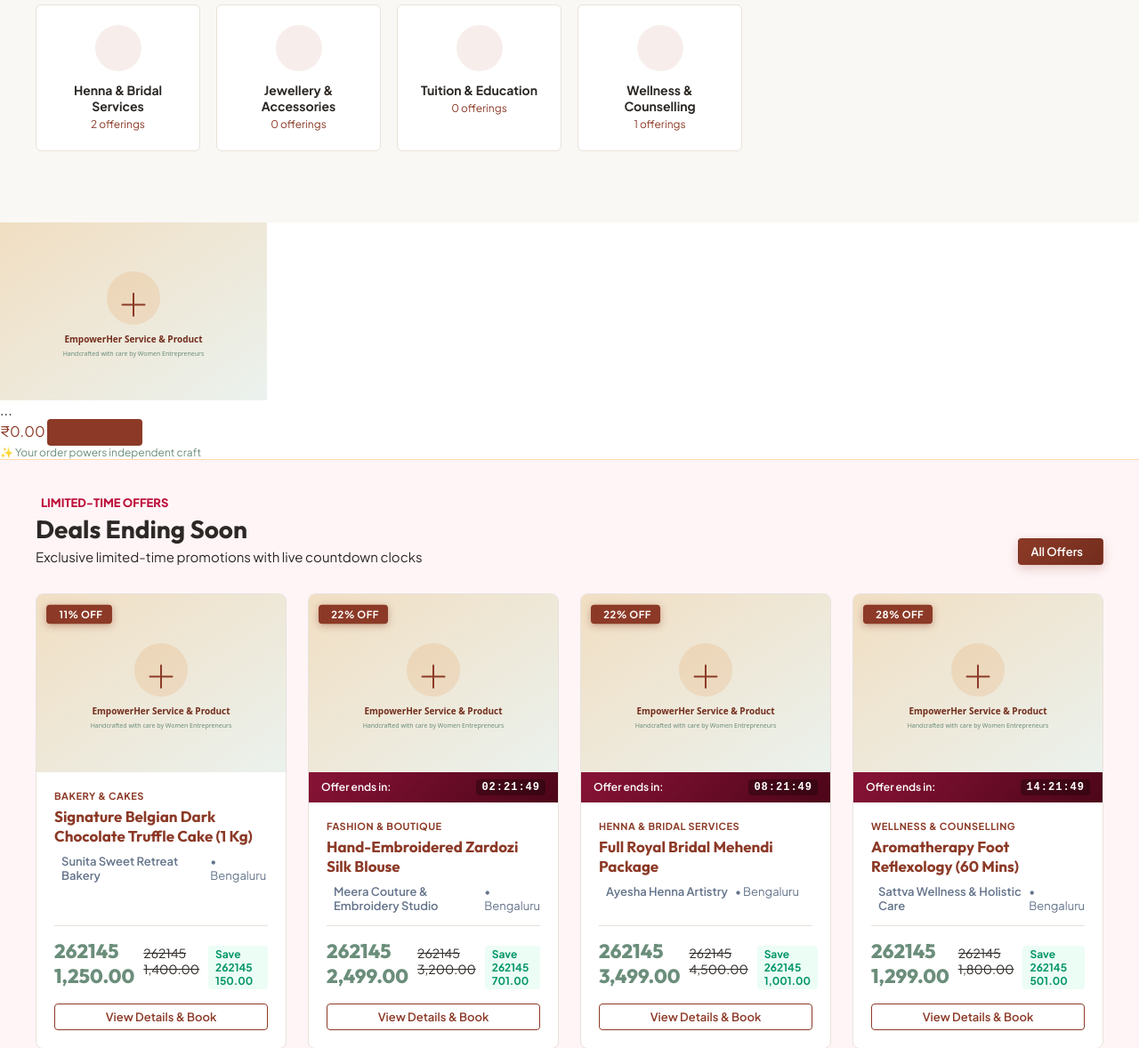
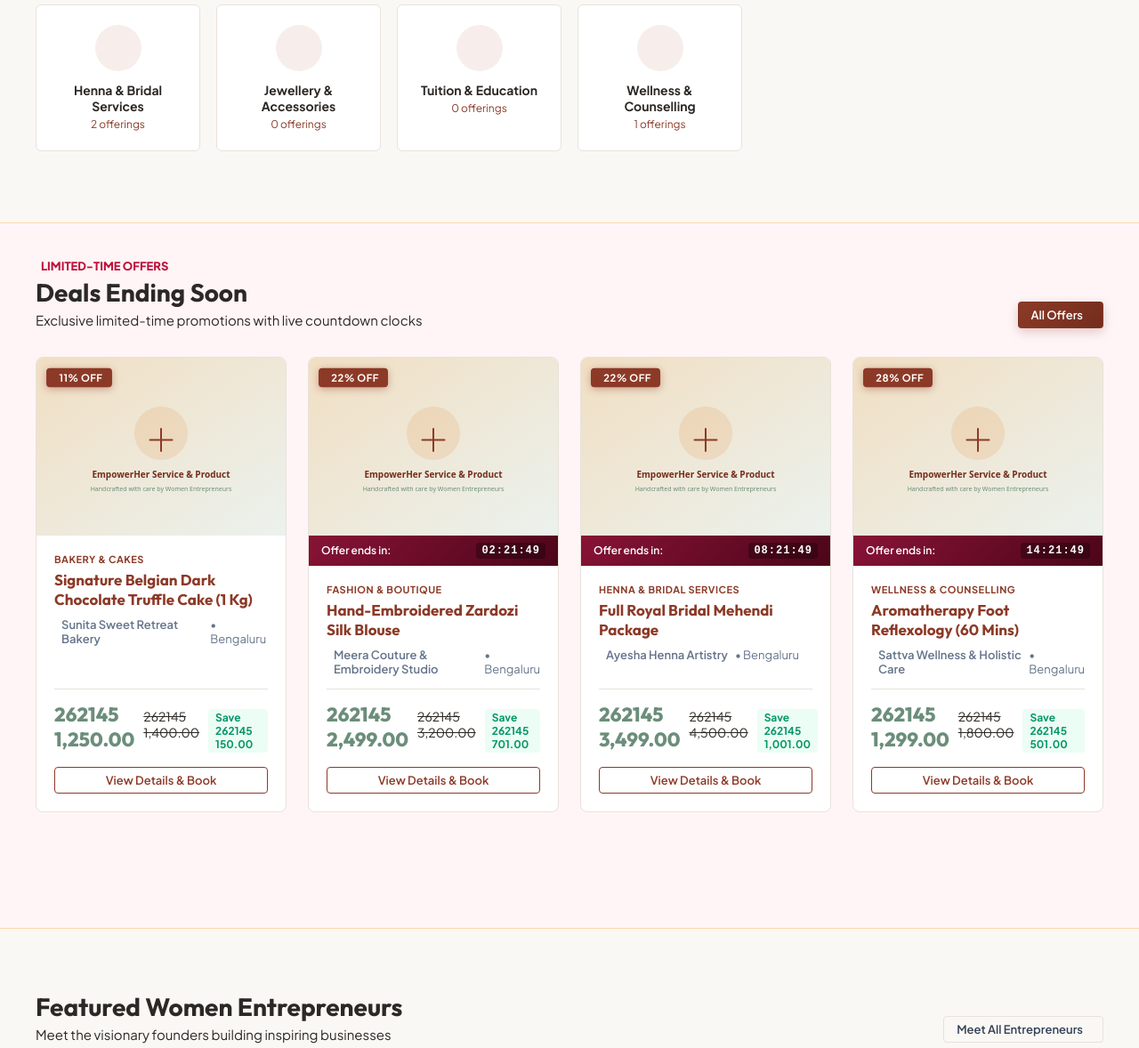
Before and after one commit to waywithin/e-commerce-collab-with-nila, a PHP site: page /e-commerce3/ in a window 1280 px wide. Shown: the part 1358-2536 px from the top of the page at 89% size. Run offline with PHP 8.4, Linux system fonts and the light colour scheme; data comes from the database, SQL or seed files in the repository; data that the repository does not hold is empty; some libraries are stand-ins or nearby versions.

Commit message:
fix: remove homepage PHP warnings

```diff
--- a/index.php
+++ b/index.php
@@ -192,35 +192,6 @@
         </div>
     </div>
 </section>
-
-    <div class="card h-100 border-0 shadow-sm rounded-3 overflow-hidden" style="background-color: var(--color-card-bg);">
-        <img src="<?php echo htmlspecialchars($product['image_url'] ?? 'assets/images/placeholder-product.svg'); ?>" class="card-img-top" alt="<?php echo htmlspecialchars($product['name']); ?>" style="height: 200px; object-fit: cover;">
-        <div class="card-body d-flex flex-column">
-            <h5 class="card-title fw-bold" style="color: var(--color-text);"><?php echo htmlspecialchars($product['name']); ?></h5>
-
-            <!-- Woman Entrepreneur Storytelling Section -->
-            <?php if (!empty($product['provider_name']) || !empty($product['business_name'])): ?>
-            <div class="d-flex align-items-center gap-2 my-2 pt-2 border-top">
-                <img src="<?php echo htmlspecialchars($product['provider_image'] ?? 'assets/images/placeholder-provider.svg'); ?>" class="rounded-circle" width="32" height="32" style="object-fit: cover;">
-                <span class="small text-muted">
-                by <strong style="color: var(--color-primary);"><?php echo htmlspecialchars($product['business_name'] ?? $product['provider_name']); ?></strong>
-                </span>
-            </div>
-            <?php endif; ?>
-
-            <p class="card-text text-muted small flex-grow-1"><?php echo htmlspecialchars(substr($product['description'], 0, 90)) . '...'; ?></p>
-
-            <div class="d-flex justify -content-between align-items-center mt-3 pt-2 border-top">
-            <span class="fw-bold fs-5" style="color: var(--color-primary);">₹<?php echo number_format($product['price'], 2); ?></span>
-            <a href="product-details.php?id=<?php echo $product['id']; ?>" class="btn btn-sm px-3 fw-medium text-white" style="background-color: var(--color-primary);">View Details</a>
-        </div>
-
-            <!-- Subtle Impact Badge -->
-            <div class="mt-2 text-center">
-            <small style="color: var(--color-support); font-size: 0.75rem;">✨ Your order powers independent craft</small>
-            </div>
-        </div>
-    </div>
 
 <!-- 3. LIMITED-TIME OFFERS & LIVE COUNTDOWNS -->
 <?php if (!empty($activeOffers)): ?>
```
